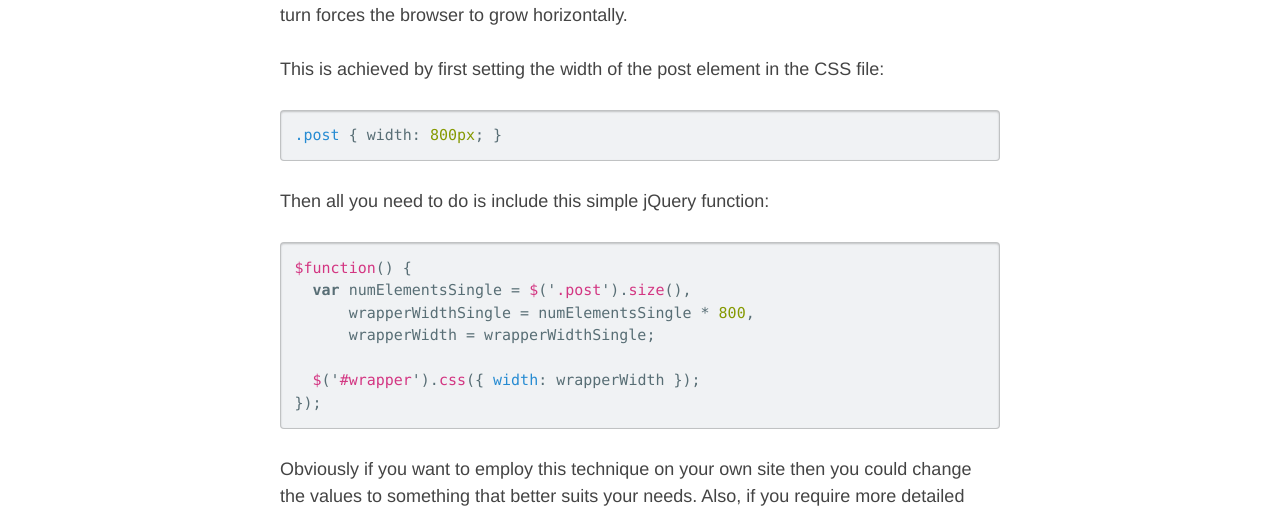
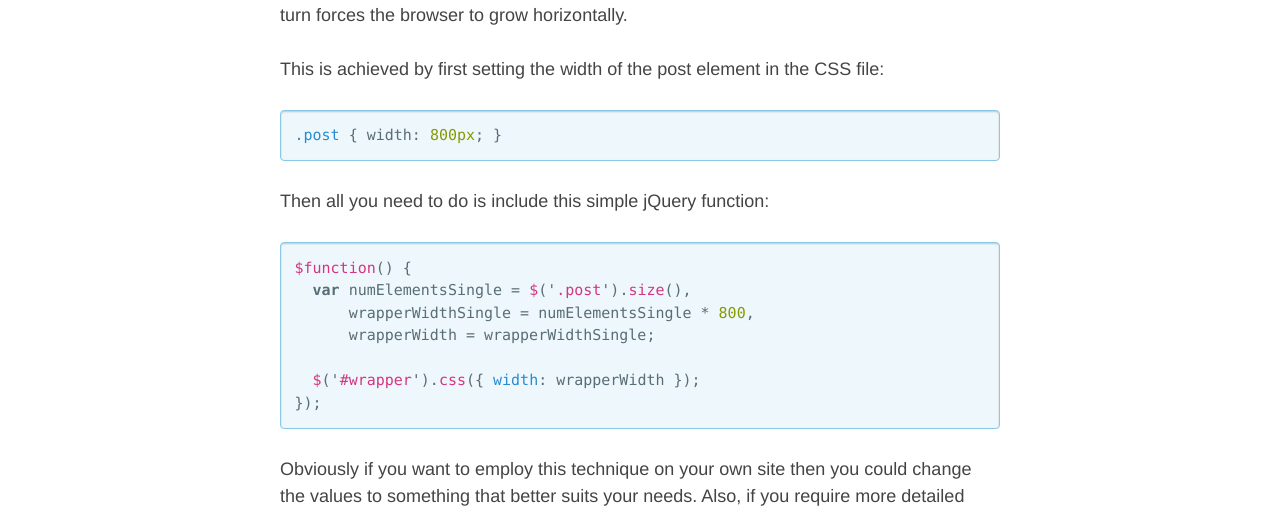
Before and after one commit to nathanstaines/nathanstaines.github.com, a Jekyll site: the page built from _posts/2010-03-16-scrolling-against-the-grain.md, in a window 1280 px wide. Shown: the part 891-1405 px from the top of the page. Built offline with Jekyll 4.4.1, drawn with Linux system fonts in a browser that asks for light colours; nearby versions of some CDN libraries; Markdown is read by kramdown in place of the engine named in the settings.

Commit message:
Tweak code styles

```diff
--- a/sass/_code.scss
+++ b/sass/_code.scss
@@ -21,8 +21,10 @@ pre {
   overflow: auto;
   margin: 0 0 $base-spacing-unit;
   padding: $half-spacing-unit;
+  border: 1px solid lighten($blue, 35%);
   border-radius: $base-radius;
-  @include inset-effect;
+  @include box-shadow(0 1px 2px rgba(0, 0, 0, 0.2) inset, 0 1px 0 $white);
+  background: lighten($blue, 59%);
 }
 
 pre > code {
--- a/sass/_panels.scss
+++ b/sass/_panels.scss
@@ -15,11 +15,6 @@
 .panel-info {
   border-color: lighten($blue, 30%);
   background: lighten($blue, 55%);
-
-  pre {
-    border-color: lighten($blue, 35%);
-    background: rgba(255, 255, 255, 0.5);
-  }
 }
 
 .panel-demo {
```
Also changed, not shown: css/main.css, 3 other files.
